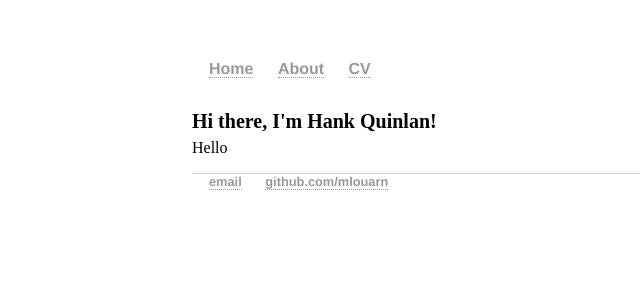
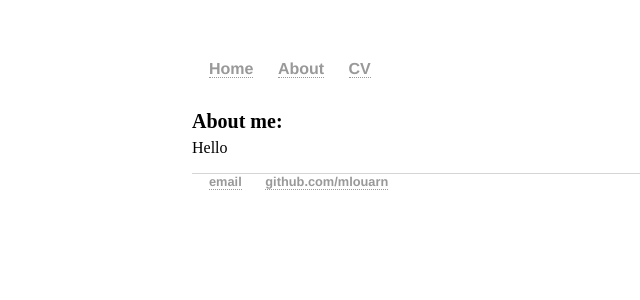
Before and after one commit to mlouarn/mlouarn.github.io, a Jekyll site: the page built from about/index.html, in a window 1280 px wide. Shown: the top 300 px of the page, without its empty margins (0-640 px from the left). Built offline with Jekyll 4.4.1, drawn with Linux system fonts in a browser that asks for light colours.

Commit message:
Update index.html

```diff
--- a/about/index.html
+++ b/about/index.html
@@ -3,6 +3,6 @@ layout: default
 title: About
 ---
 <div class="blurb">
-	<h2>Hi there, I'm Hank Quinlan!</h2>
+	<h2>About me:</h2>
 	<p>Hello</p>
 </div><!-- /.blurb -->
```
